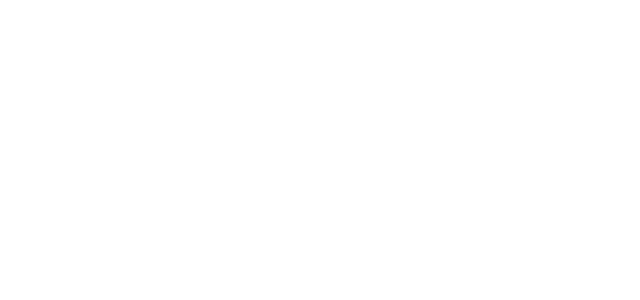
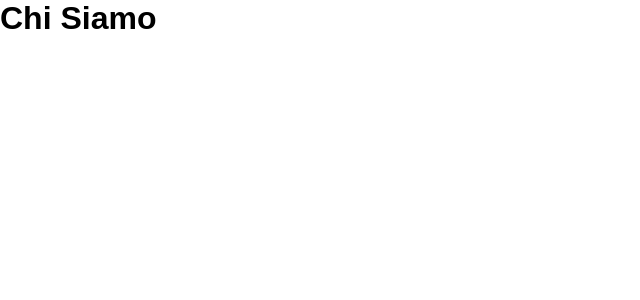
Before and after one commit to GiuseppeLiGioi/react-router, a React (Vite) app: page /chisiamo in a window 1280 px wide. Before the commit this address had no page. Shown: the top 300 px of the page, without its empty margins (0-640 px from the left). Built offline with nearby package versions, Linux system fonts and the light colour scheme.

Commit message:
add: "chi-siamo" Route

```diff
--- a/src/App.jsx
+++ b/src/App.jsx
@@ -1,5 +1,6 @@
 import { BrowserRouter, Routes, Route } from 'react-router-dom';
 import HomePage from './pages/homepage';
+import ChiSiamo from "./pages/ChiSiamo";
 
 
 function App() {
@@ -10,6 +11,7 @@
     <BrowserRouter>
     <Routes>
     <Route path='/' Component={HomePage}></Route>
+    <Route path='/chisiamo' Component={ChiSiamo}></Route>
     </Routes>
 
     </BrowserRouter>
--- /dev/null
+++ b/src/pages/ChiSiamo.jsx
@@ -0,0 +1,8 @@
+const ChiSiamo = () => {
+    return(
+        <h1>Chi Siamo</h1>
+
+    )
+}
+
+export default ChiSiamo;
```
